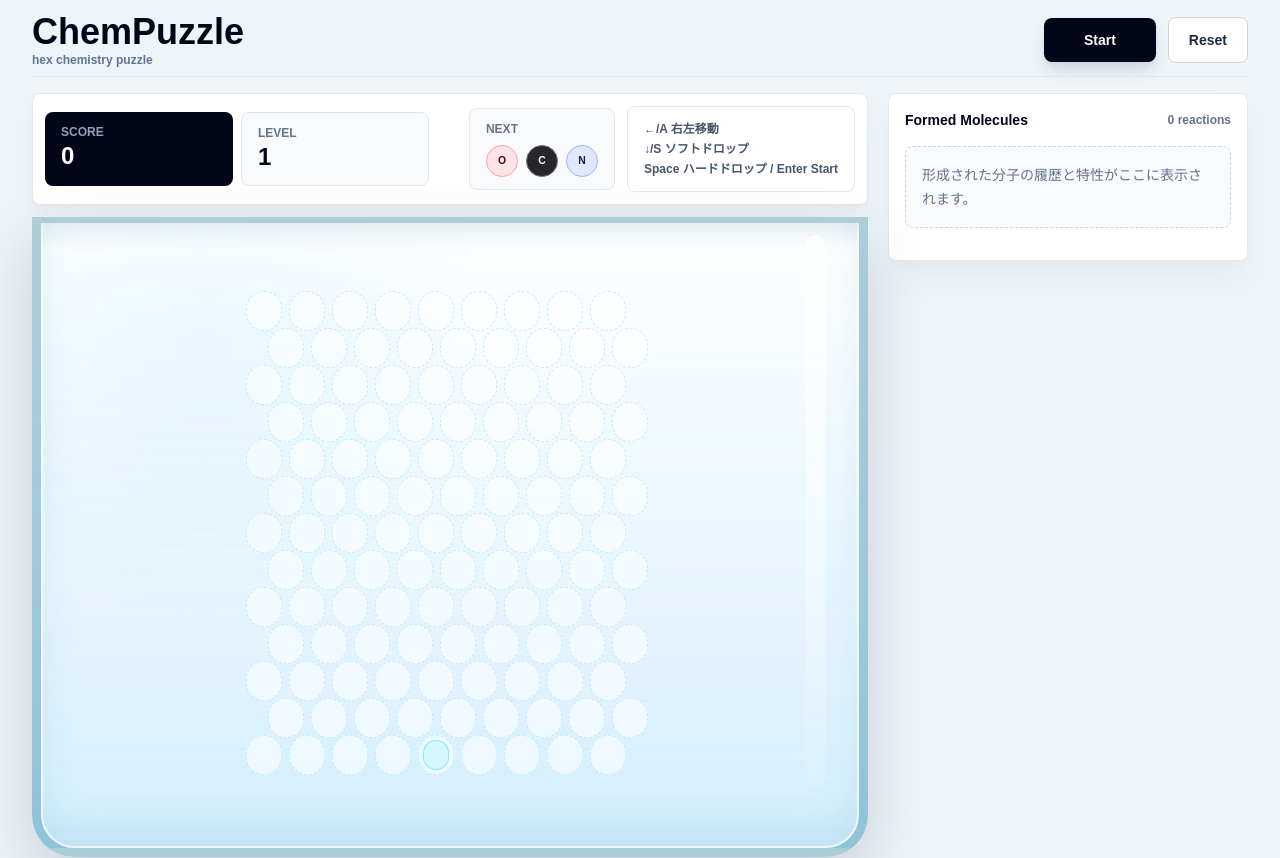
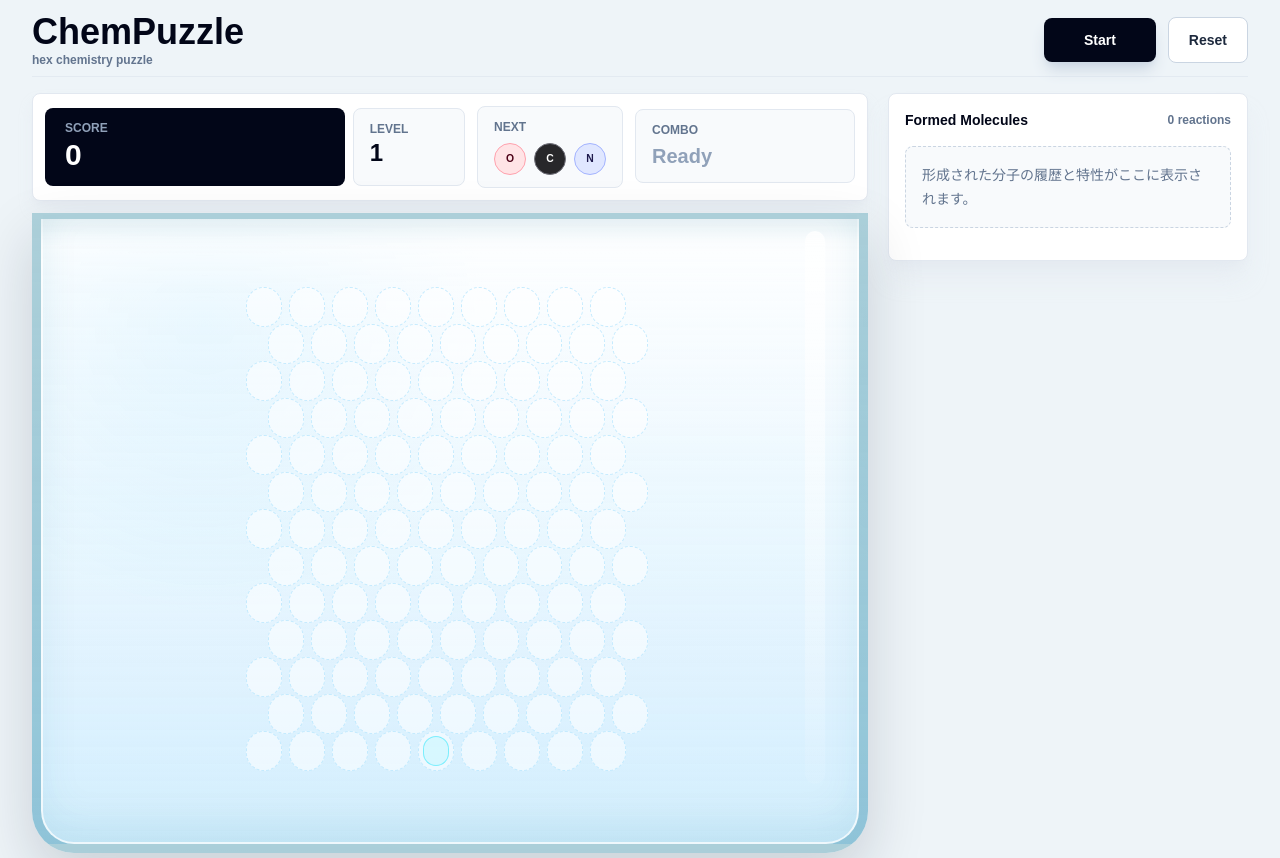
Before and after one commit to tatsuya0730/chempuzzle, a Next.js app: page / in a window 1280 px wide. Shown: the top 858 px of the page. Built offline with nearby package versions, Linux system fonts and the light colour scheme.

Commit message:
feat:  combo and chain visualization

```diff
--- a/app/globals.css
+++ b/app/globals.css
@@ -145,6 +145,11 @@ body {
   animation: molecule-pop 520ms ease-in-out forwards;
 }
 
+.combo-flash {
+  min-width: 190px;
+  animation: combo-flash 1.18s ease-out both;
+}
+
 .effect-burst {
   position: absolute;
   inset: -12px;
@@ -222,6 +227,25 @@ body {
   }
 }
 
+@keyframes combo-flash {
+  0% {
+    transform: translateY(8px) scale(0.96);
+    opacity: 0;
+  }
+  18% {
+    transform: translateY(0) scale(1.03);
+    opacity: 1;
+  }
+  70% {
+    transform: translateY(0) scale(1);
+    opacity: 1;
+  }
+  100% {
+    transform: translateY(-3px) scale(0.98);
+    opacity: 0;
+  }
+}
+
 @keyframes bond-draw {
   0% {
     opacity: 0;
@@ -238,6 +262,7 @@ body {
 
 @media (prefers-reduced-motion: reduce) {
   .molecule-pop,
+  .combo-flash,
   .effect-burst,
   .reaction-bond {
     animation-duration: 1ms;
--- a/app/page.tsx
+++ b/app/page.tsx
@@ -19,7 +19,7 @@ export default function Home() {
 
         <section className="grid flex-1 gap-5 lg:grid-cols-[minmax(650px,1fr)_360px]">
           <div className="flex min-h-0 flex-col">
-            <GameHud score={game.score} level={game.level} nextQueue={game.nextQueue} />
+            <GameHud score={game.score} level={game.level} nextQueue={game.nextQueue} comboNotice={game.comboNotice} />
             <GameBoard
               displayGrid={game.displayGrid}
               current={game.current}
@@ -27,6 +27,12 @@ export default function Home() {
               clearing={game.clearing}
               clearingMatches={game.clearingMatches}
             />
+            <div className="mt-3 grid gap-2 rounded-lg border border-slate-200 bg-white px-4 py-3 text-xs font-semibold text-slate-600 shadow-lg shadow-slate-200/60 sm:grid-cols-4 sm:items-center">
+              <p className="font-black uppercase text-slate-500">Controls</p>
+              <p>← / A 右左移動</p>
+              <p>↓ / S ソフトドロップ</p>
+              <p>Space ハードドロップ / Enter Start</p>
+            </div>
           </div>
 
           <ReactionHistory reactionLog={game.reactionLog} />
--- a/components/game/GameHud.tsx
+++ b/components/game/GameHud.tsx
@@ -1,14 +1,35 @@
-import type { TokenSymbol } from "@/types/game";
+import type { ComboNotice, TokenSymbol } from "@/types/game";
 import { formatScore } from "@/lib/game/scoring";
 import { MiniToken } from "./MiniToken";
 
-export function GameHud({ score, level, nextQueue }: { score: number; level: number; nextQueue: TokenSymbol[] }) {
+function ComboFlash({ combo }: { combo: ComboNotice }) {
+  const showCombo = combo.matchCount > 1;
+  const showChain = combo.chain > 1;
+
   return (
-    <div className="mb-3 grid gap-3 rounded-lg border border-slate-200 bg-white p-3 shadow-lg shadow-slate-200/70 sm:grid-cols-[1fr_auto_auto] sm:items-center">
-      <div className="grid grid-cols-2 gap-2 sm:max-w-sm">
-        <div className="rounded-lg bg-slate-950 px-4 py-3 text-white">
+    <div key={combo.id} className="combo-flash rounded-lg border border-cyan-200 bg-cyan-950 px-4 py-3 text-white shadow-lg shadow-cyan-200/50">
+      <div className="flex items-start justify-between gap-4">
+        <div>
+          <p className="text-xs font-black uppercase text-cyan-200">{showChain ? `${combo.chain} Chain` : showCombo ? `${combo.matchCount} Combo` : "Reaction"}</p>
+          <p className="mt-1 text-xl font-black tabular-nums">+{formatScore(combo.gainedPoints)}</p>
+        </div>
+        <div className="flex shrink-0 flex-col items-end gap-1">
+          {showChain && showCombo ? <p className="rounded-md bg-white/12 px-2 py-1 text-xs font-black">{combo.matchCount} Combo</p> : null}
+          {combo.bonusPoints > 0 ? <p className="rounded-md bg-white/12 px-2 py-1 text-xs font-black tabular-nums">Bonus +{formatScore(combo.bonusPoints)}</p> : null}
+        </div>
+      </div>
+      <p className="mt-2 truncate text-xs font-semibold text-cyan-100/85">{combo.formulas.join(" + ")}</p>
+    </div>
+  );
+}
+
+export function GameHud({ score, level, nextQueue, comboNotice }: { score: number; level: number; nextQueue: TokenSymbol[]; comboNotice: ComboNotice | null }) {
+  return (
+    <div className="mb-3 grid gap-3 rounded-lg border border-slate-200 bg-white p-3 shadow-lg shadow-slate-200/70 sm:grid-cols-[minmax(260px,1fr)_auto] lg:grid-cols-[minmax(340px,1fr)_auto_minmax(190px,220px)] lg:items-center">
+      <div className="grid grid-cols-[minmax(0,2fr)_minmax(92px,0.75fr)] gap-2">
+        <div className="rounded-lg bg-slate-950 px-5 py-3 text-white">
           <p className="text-xs font-bold uppercase text-slate-400">Score</p>
-          <p className="text-2xl font-black tabular-nums">{formatScore(score)}</p>
+          <p className="text-3xl font-black leading-tight tabular-nums">{formatScore(score)}</p>
         </div>
         <div className="rounded-lg border border-slate-200 bg-slate-50 px-4 py-3">
           <p className="text-xs font-bold uppercase text-slate-500">Level</p>
@@ -23,12 +44,17 @@ export function GameHud({ score, level, nextQueue }: { score: number; level: num
           ))}
         </div>
       </div>
-      <div className="rounded-lg border border-slate-200 bg-white px-4 py-3 text-xs font-semibold leading-5 text-slate-600">
-        ←/A 右左移動
-        <br />
-        ↓/S ソフトドロップ
-        <br />
-        Space ハードドロップ / Enter Start
+      <div className="min-h-[76px] min-w-[190px]">
+        {comboNotice ? (
+          <ComboFlash combo={comboNotice} />
+        ) : (
+          <div className="flex h-full rounded-lg border border-slate-200 bg-slate-50 px-4 py-3">
+            <div>
+              <p className="text-xs font-bold uppercase text-slate-500">Combo</p>
+              <p className="mt-1 text-xl font-black text-slate-400">Ready</p>
+            </div>
+          </div>
+        )}
       </div>
     </div>
   );
--- a/lib/game/useChemPuzzleGame.ts
+++ b/lib/game/useChemPuzzleGame.ts
@@ -1,7 +1,7 @@
 "use client";
 
 import { useCallback, useEffect, useMemo, useRef, useState } from "react";
-import type { Match, ReactionLog, ResultSummary, TokenSymbol } from "@/types/game";
+import type { ComboNotice, Match, ReactionLog, ResultSummary, TokenSymbol } from "@/types/game";
 import { CLEAR_DELAY, COLS, INITIAL_CURRENT, INITIAL_HANDS, INITIAL_QUEUE, MAX_LOG, ROWS } from "./config";
 import { compressGrid, createEmptyGrid, getCurrentVisualCenter, getDropDestination, getNextDropPosition, makeTile, tileKey, positionKey } from "./board";
 import { getChainBonus, getFallInterval, getWeightedToken } from "./scoring";
@@ -19,9 +19,13 @@ export function useChemPuzzleGame() {
   const [clearing, setClearing] = useState<Map<string, Match>>(new Map());
   const [clearingMatches, setClearingMatches] = useState<Match[]>([]);
   const [reactionLog, setReactionLog] = useState<ReactionLog[]>([]);
+  const [comboNotice, setComboNotice] = useState<ComboNotice | null>(null);
   const logId = useRef(0);
+  const comboId = useRef(0);
+  const chainDepth = useRef(0);
   const reactionInFlight = useRef(false);
   const reactionTimers = useRef<number[]>([]);
+  const comboTimer = useRef<number | null>(null);
 
   const canMoveTo = useCallback(
     (row: number, col: number) => {
@@ -98,7 +102,12 @@ export function useChemPuzzleGame() {
   const resetGame = useCallback(() => {
     reactionTimers.current.forEach((timer) => window.clearTimeout(timer));
     reactionTimers.current = [];
+    if (comboTimer.current !== null) {
+      window.clearTimeout(comboTimer.current);
+      comboTimer.current = null;
+    }
     reactionInFlight.current = false;
+    chainDepth.current = 0;
     setGrid(createEmptyGrid());
     setScore(0);
     setLevel(1);
@@ -110,6 +119,7 @@ export function useChemPuzzleGame() {
     setClearing(new Map());
     setClearingMatches([]);
     setReactionLog([]);
+    setComboNotice(null);
   }, []);
 
   const toggleRunning = useCallback(() => {
@@ -129,19 +139,39 @@ export function useChemPuzzleGame() {
   useEffect(() => {
     if (reactionInFlight.current) return;
     const matches = pickBestMatches(grid);
-    if (matches.length === 0) return;
+    if (matches.length === 0) {
+      chainDepth.current = 0;
+      return;
+    }
     reactionInFlight.current = true;
+    chainDepth.current += 1;
 
     const nextClearing = new Map<string, Match>();
     matches.forEach((match) => match.positions.forEach((pos) => nextClearing.set(positionKey(pos), match)));
     const basePoints = matches.reduce((sum, match) => sum + match.points, 0);
     const chainBonus = getChainBonus(basePoints, matches.length);
     const gained = basePoints + chainBonus;
+    const nextComboNotice: ComboNotice = {
+      id: (comboId.current += 1),
+      chain: chainDepth.current,
+      matchCount: matches.length,
+      bonusPoints: chainBonus,
+      gainedPoints: gained,
+      formulas: matches.map((match) => match.molecule.formula),
+    };
 
     const startTimer = window.setTimeout(() => {
       setIsResolving(true);
       setClearing(nextClearing);
       setClearingMatches(matches);
+      setComboNotice(nextComboNotice);
+      if (comboTimer.current !== null) {
+        window.clearTimeout(comboTimer.current);
+      }
+      comboTimer.current = window.setTimeout(() => {
+        setComboNotice(null);
+        comboTimer.current = null;
+      }, CLEAR_DELAY + 760);
       setScore((prev) => prev + gained);
       setLevel((prev) => Math.min(20, prev + matches.length));
       setReactionLog((prev) =>
@@ -250,6 +280,7 @@ export function useChemPuzzleGame() {
     nextQueue,
     clearing,
     clearingMatches,
+    comboNotice,
     reactionLog,
     resultSummary,
     displayGrid,
```
Also changed, not shown: types/game.ts (+9 -0 lines).
